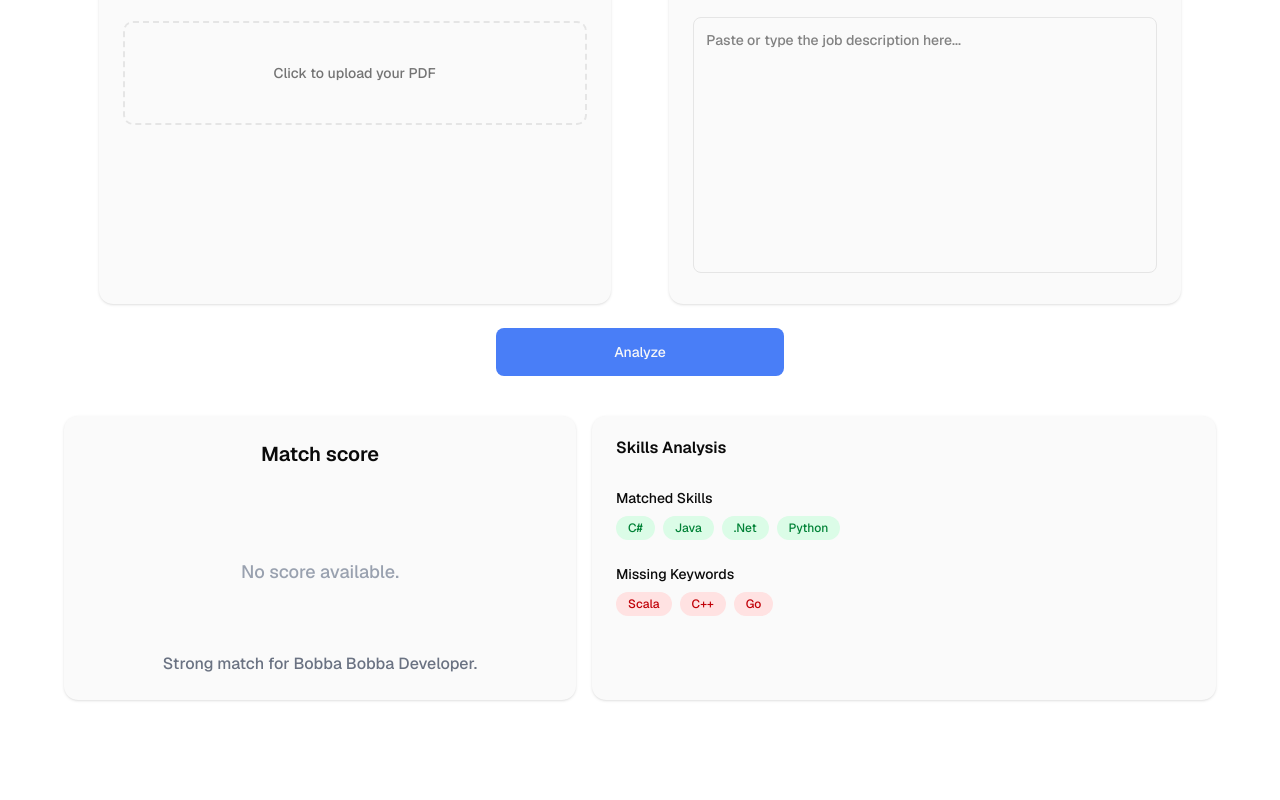
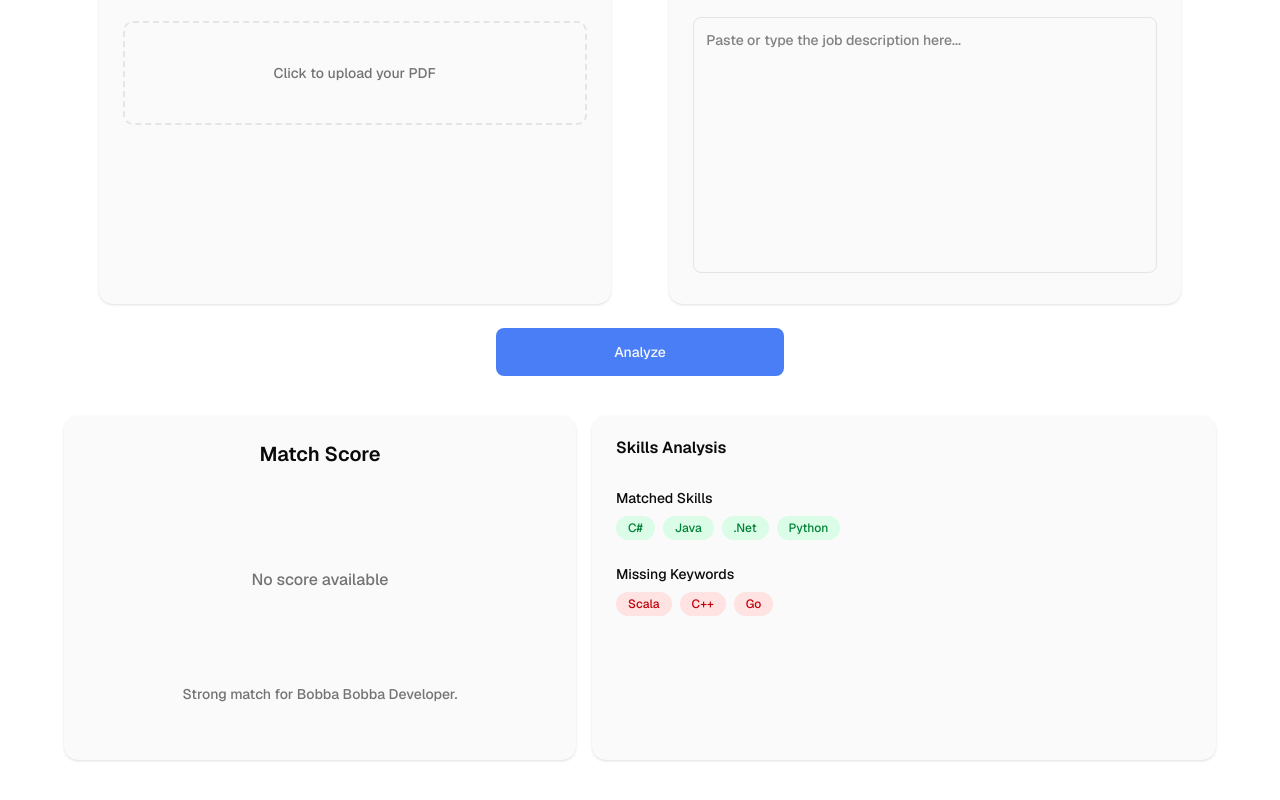
Before and after one commit to Bataklik/OpenJob, a Next.js app in the folder oj_frontend/: page / in a window 1280 px wide. Shown: the part 539-1339 px from the top of the page. Built offline with nearby package versions, Linux system fonts and the light colour scheme.

Commit message:
style: improve ScorePage and ScoreChart components with enhanced layout, typography, and color adjustments for better visual clarity

```diff
--- a/oj_frontend/components/score-page/ScoreChart.tsx
+++ b/oj_frontend/components/score-page/ScoreChart.tsx
@@ -35,15 +35,22 @@ export default function ScoreChart({ score }: ScoreChartProps) {
                     tick={false}
                 />
 
-                <RadialBar background dataKey="value" cornerRadius={20} />
+                <RadialBar
+                    dataKey="value"
+                    cornerRadius={20}
+                    fill="var(--primary)"
+                    background={{ fill: "var(--muted)" }}
+                />
 
                 {/* Score text in center */}
                 <text
                     x="50%"
-                    y="50%"
+                    y="47%"
                     textAnchor="middle"
                     dominantBaseline="middle"
-                    className="text-2xl font-semibold"
+                    fill="var(--foreground)"
+                    fontSize="22"
+                    fontWeight="600"
                 >
                     {score}%
                 </text>
@@ -53,7 +60,8 @@ export default function ScoreChart({ score }: ScoreChartProps) {
                     y="60%"
                     textAnchor="middle"
                     dominantBaseline="middle"
-                    className="text-sm text-muted-foreground"
+                    fill="var(--muted-foreground)"
+                    fontSize="12"
                 >
                     {label}
                 </text>
--- a/oj_frontend/components/score-page/index.tsx
+++ b/oj_frontend/components/score-page/index.tsx
@@ -10,20 +10,27 @@ interface ScorePageProps {
 
 export default function ScorePage({ score, matchText }: ScorePageProps) {
     return (
-        <PageCard>
-            <CardHeader className="flex items-center justify-center">
-                <CardTitle className="text-xl">Match score</CardTitle>
+        <PageCard className="w-full">
+            <CardHeader className="text-center">
+                <CardTitle className="text-xl font-semibold">
+                    Match Score
+                </CardTitle>
             </CardHeader>
 
-            <CardContent className="flex flex-col justify-center items-center">
+            <CardContent className="flex flex-col items-center gap-6 pb-8">
                 {score !== null ? (
                     <ScoreChart score={score} />
                 ) : (
-                    <div className="flex items-center justify-center h-40 text-gray-400 text-lg">
-                        No score available.
+                    <div className="flex h-40 items-center justify-center text-muted-foreground">
+                        No score available
                     </div>
                 )}
-                <p className="text-gray-500">{matchText}</p>
+
+                {matchText && (
+                    <p className="text-center text-sm text-muted-foreground max-w-xs">
+                        {matchText}
+                    </p>
+                )}
             </CardContent>
         </PageCard>
     );
```
